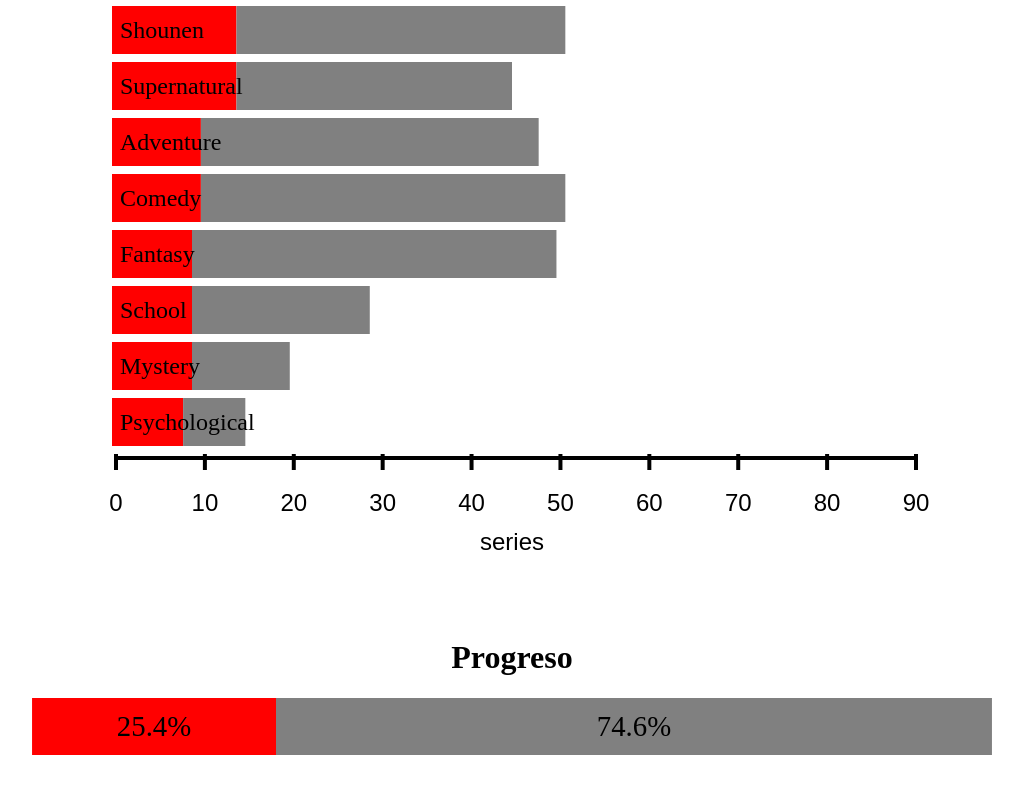
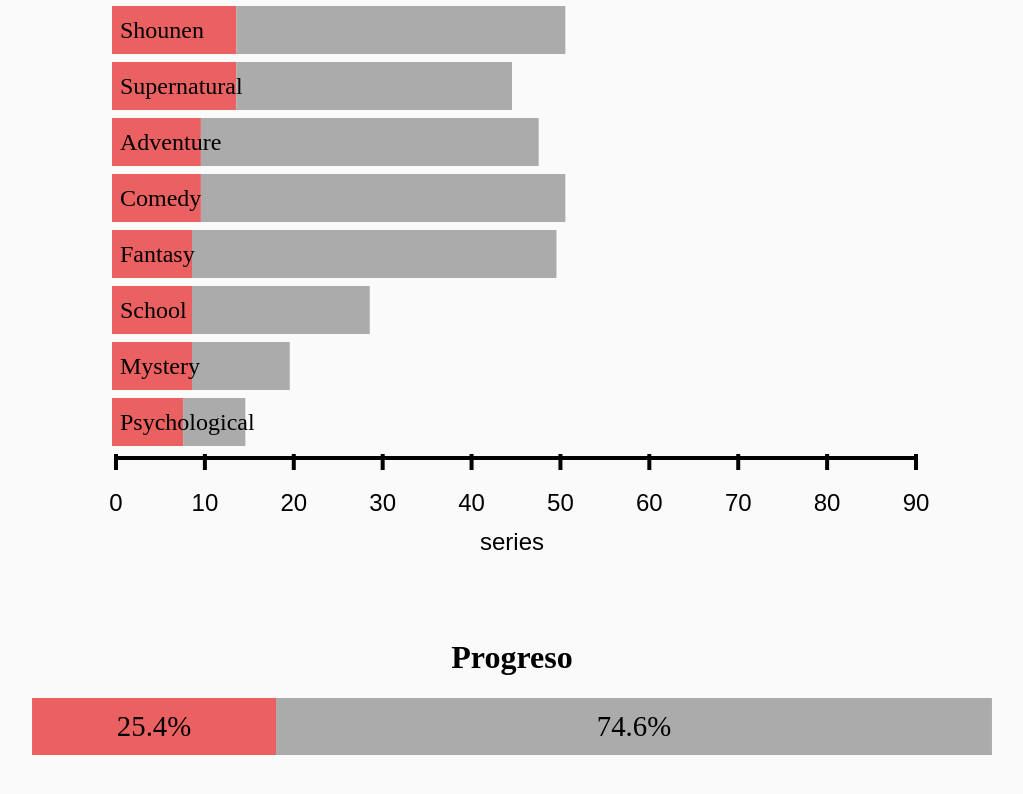
Before and after one commit to gbarbieripederiva/infovis, a plain HTML site: page pdata/page/index.html in a window 1280 px wide. Shown: the part 990-1784 px from the top of the page, without its empty margins (128-1151 px from the left). Drawn offline with nearby package versions, Linux system fonts and the light colour scheme.

Commit message:
made some color changes

```diff
--- a/pdata/page/genresGraphSeries.js
+++ b/pdata/page/genresGraphSeries.js
@@ -6,7 +6,9 @@ function appendGraph(fullData,div,graphParams) {
         bar:{
             offsetX:10,
             height:6,
-            maxWidth:100
+            maxWidth:100,
+            seenColor:"rgb(235, 96, 96)",
+            notSeenColor:"rgb(171, 171, 171)"
         },
         group:{
             height:7,
@@ -103,7 +105,7 @@ function appendGraph(fullData,div,graphParams) {
         .attr("y",function(d,i) {
             return i*GraphParams.group.height
         })
-        .attr("fill","red")
+        .attr("fill",GraphParams.bar.seenColor)
         .attr("height",GraphParams.bar.height)
         .on("mouseover", function(event,d,i){return tooltip.text(`Vistos: ${d.vistos} series`).style("visibility", "visible");})
         .on("mousemove", function(event){return tooltip.style("top", (event.clientY)+"px").style("left",(event.clientX)+"px");})
@@ -119,7 +121,7 @@ function appendGraph(fullData,div,graphParams) {
         .attr("y",function(d,i) {
             return i*GraphParams.group.height
         })
-        .attr("fill","gray")
+        .attr("fill",GraphParams.bar.notSeenColor)
         .attr("height",GraphParams.bar.height)
         .on("mouseover", function(event,d,i){return tooltip.text(`Por ver: ${d.totales - d.vistos} series`).style("visibility", "visible");})
         .on("mousemove", function(event){return tooltip.style("top", (event.clientY)+"px").style("left",(event.clientX)+"px");})
--- a/pdata/page/genresGraphTime.js
+++ b/pdata/page/genresGraphTime.js
@@ -8,7 +8,9 @@ function appendGraph(fullData,div,graphParams) {
         bar:{
             offsetX:10,
             height:6,
-            maxWidth:100
+            maxWidth:100,
+            seenColor:"rgb(235, 96, 96)",
+            notSeenColor:"rgb(171, 171, 171)"
         },
         group:{
             height:7,
@@ -101,7 +103,7 @@ function appendGraph(fullData,div,graphParams) {
         .attr("y",function(d,i) {
             return i*GraphParams.group.height
         })
-        .attr("fill","red")
+        .attr("fill",GraphParams.bar.seenColor)
         .attr("height",GraphParams.bar.height)
         .on("mouseover", function(event,d,i){return tooltip.text(`Vistos: ${Utils.mTohm(d.vistos)} m`).style("visibility", "visible");})
         .on("mousemove", function(event){return tooltip.style("top", (event.clientY)+"px").style("left",(event.clientX)+"px");})
@@ -117,7 +119,7 @@ function appendGraph(fullData,div,graphParams) {
         .attr("y",function(d,i) {
             return i*GraphParams.group.height
         })
-        .attr("fill","gray")
+        .attr("fill",GraphParams.bar.notSeenColor)
         .attr("height",GraphParams.bar.height)
         .on("mouseover", function(event,d,i){return tooltip.text(`Por ver: ${Utils.mTohm(d.totales - d.vistos)} m`).style("visibility", "visible");})
         .on("mousemove", function(event){return tooltip.style("top", (event.clientY)+"px").style("left",(event.clientX)+"px");})
--- a/pdata/page/progressBar.js
+++ b/pdata/page/progressBar.js
@@ -7,7 +7,9 @@ function appendGraph(fullData,div,graphParams) {
     const GraphParams = {
         bar:{
             height:6,
-            maxWidth:100
+            maxWidth:100,
+            seenColor:"rgb(235, 96, 96)",
+            notSeenColor:"rgb(171, 171, 171)"
         },
         viewbox:{
             width:100,
@@ -42,7 +44,7 @@ function appendGraph(fullData,div,graphParams) {
         .attr("x",0)
         .attr("y",0)
         .attr("width",percentageSeen * GraphParams.bar.maxWidth)
-        .attr("fill","red")
+        .attr("fill",GraphParams.bar.seenColor)
         .attr("height",GraphParams.bar.height)
     ;
     svg.append("text")
@@ -58,7 +60,7 @@ function appendGraph(fullData,div,graphParams) {
         .attr("x",percentageSeen * GraphParams.bar.maxWidth)
         .attr("y",0)
         .attr("width",percentageNotSeen * GraphParams.bar.maxWidth)
-        .attr("fill","gray")
+        .attr("fill",GraphParams.bar.notSeenColor)
         .attr("height",GraphParams.bar.height)
     ;
     svg.append("text")
--- a/pdata/page/style.css
+++ b/pdata/page/style.css
@@ -1,6 +1,7 @@
 body,html{
     margin: 0;
     padding: 0;
+    background-color: rgb(250, 250, 250);
 }
 main{
     width: 100%;
```
